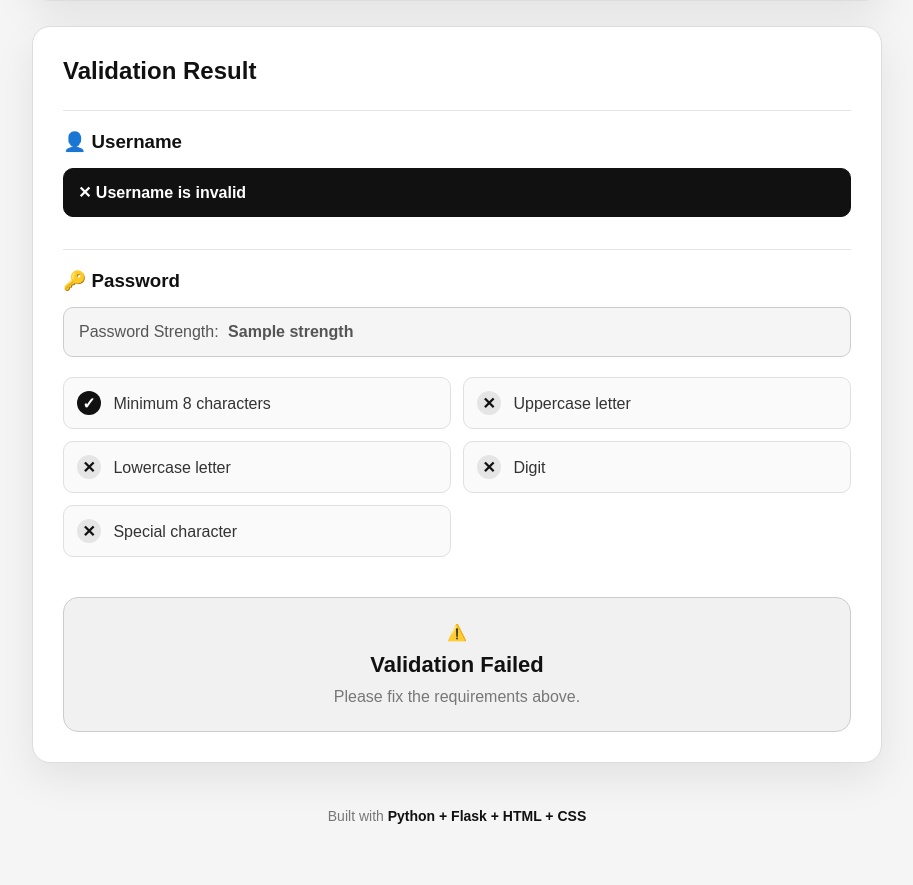
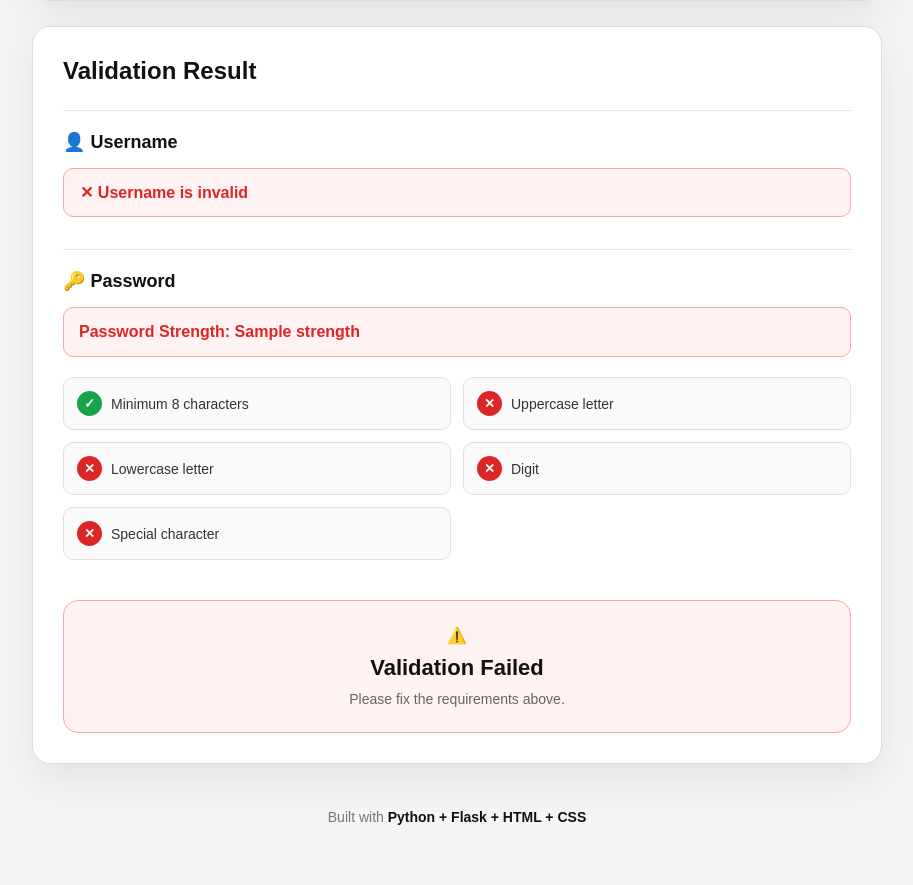
Before and after one commit to kartikbarade/Username-Password-Validator, a Flask app: template templates/index.html in a window 1280 px wide. Shown: the part 600-1485 px from the top of the page, without its empty margins (183-1096 px from the left). Before the commit the page ends 1424 px from the top, so only its background shows below. Run offline with Flask 3, Linux system fonts and the light colour scheme; the template is opened without the code that fills it: most values are stand-ins (such as "Sample title", 1, 10 or a date in 2020).

Commit message:
change the project theme

```diff
--- a/static/style.css
+++ b/static/style.css
@@ -250,43 +301,45 @@ button:hover {
 .result-section h3 {
     margin-bottom: 15px;
 
+    font-size: 18px;
+
     color: #111111;
 }
 
 
 /* ==========================================
-   SUCCESS
+   SUCCESS ALERT - GREEN
 ========================================== */
 
 .success {
-    padding: 14px;
+    padding: 14px 16px;
 
     border-radius: 10px;
 
-    background: #f0f0f0;
+    background: #ecfdf3;
 
-    color: #111111;
+    color: #15803d;
 
-    border: 1px solid #cccccc;
+    border: 1px solid #86efac;
 
     font-weight: 600;
 }
 
 
 /* ==========================================
-   ERROR
+   ERROR ALERT - RED
 ========================================== */
 
 .error {
-    padding: 14px;
+    padding: 14px 16px;
 
     border-radius: 10px;
 
-    background: #111111;
+    background: #fef2f2;
 
-    color: #ffffff;
+    color: #dc2626;
 
-    border: 1px solid #111111;
+    border: 1px solid #fca5a5;
 
     font-weight: 600;
 }
@@ -299,14 +352,16 @@ button:hover {
 .error-list {
     margin-top: 12px;
 
-    padding-left: 20px;
+    padding-left: 22px;
 
-    color: #555555;
+    color: #dc2626;
+
+    font-size: 14px;
 }
 
 
 .error-list li {
-    margin-bottom: 6px;
+    margin-bottom: 7px;
 }
 
 
@@ -315,56 +370,52 @@ button:hover {
 ========================================== */
 
 .strength {
-
     padding: 15px;
 
     border-radius: 10px;
 
     margin-bottom: 20px;
 
-    background: #f5f5f5;
-
-    color: #111111;
-
-    border: 1px solid #dddddd;
+    font-weight: 600;
 }
 
 
-.strength strong {
-    margin-left: 5px;
+/* ==========================================
+   STRONG PASSWORD
+========================================== */
+
+.strength.strong {
+    background: #ecfdf3;
+
+    color: #15803d;
+
+    border: 1px solid #86efac;
 }
 
 
-/* Strong */
+/* ==========================================
+   MEDIUM PASSWORD
+========================================== */
 
-.strength.strong {
-    background: #111111;
+.strength.medium {
+    background: #fffbeb;
 
-    color: #ffffff;
+    color: #b45309;
 
-    border-color: #111111;
+    border: 1px solid #fcd34d;
 }
 
 
-/* Medium */
-
-.strength.medium {
-    background: #e8e8e8;
-
-    color: #111111;
-
-    border-color: #bbbbbb;
-}
-
-
-/* Weak */
+/* ==========================================
+   WEAK PASSWORD
+========================================== */
 
 .strength.weak {
-    background: #f5f5f5;
+    background: #fef2f2;
 
-    color: #555555;
+    color: #dc2626;
 
-    border-color: #cccccc;
+    border: 1px solid #fca5a5;
 }
 
 
@@ -381,7 +432,14 @@ button:hover {
 }
 
 
+/* ==========================================
+   CHECK ITEM
+========================================== */
+
 .check-item {
+    display: flex;
+
+    align-items: center;
 
     padding: 13px;
 
@@ -392,43 +450,57 @@ button:hover {
     border: 1px solid #e0e0e0;
 
     color: #333333;
+
+    font-size: 14px;
 }
 
 
-/* Check Circle */
+/* ==========================================
+   CHECK CIRCLE
+========================================== */
 
 .check {
     display: inline-flex;
 
-    width: 24px;
-    height: 24px;
+    flex-shrink: 0;
+
+    width: 25px;
+
+    height: 25px;
 
     align-items: center;
+
     justify-content: center;
 
     border-radius: 50%;
 
-    margin-right: 8px;
+    margin-right: 9px;
+
+    font-size: 13px;
 
     font-weight: bold;
 }
 
 
-/* Valid */
+/* ==========================================
+   VALID CHECK - GREEN
+========================================== */
 
 .check.valid {
-    background: #111111;
+    background: #16a34a;
 
     color: #ffffff;
 }
 
 
-/* Invalid */
+/* ==========================================
+   INVALID CHECK - RED
+========================================== */
 
 .check.invalid {
-    background: #e5e5e5;
+    background: #dc2626;
 
-    color: #111111;
+    color: #ffffff;
 }
 
 
@@ -474,45 +557,49 @@ button:hover {
 ========================================== */
 
 .final-result {
-
     margin-top: 20px;
 
     text-align: center;
 }
 
 
-.final-success,
-.final-error {
+/* ==========================================
+   FINAL SUCCESS
+========================================== */
 
+.final-success {
     padding: 25px;
 
     border-radius: 15px;
+
+    background: #ecfdf3;
+
+    border: 1px solid #86efac;
+
+    color: #15803d;
 }
 
 
-/* Success */
+/* ==========================================
+   FINAL ERROR
+========================================== */
 
-.final-success {
+.final-error {
+    padding: 25px;
 
-    background: #111111;
+    border-radius: 15px;
 
-    border: 1px solid #111111;
+    background: #fef2f2;
 
-    color: #ffffff;
+    border: 1px solid #fca5a5;
+
+    color: #dc2626;
 }
 
 
-/* Error */
-
-.final-error {
-
-    background: #f1f1f1;
-
-    border: 1px solid #cccccc;
-
-    color: #111111;
-}
-
+/* ==========================================
+   FINAL RESULT HEADING
+========================================== */
 
 .final-result h2 {
     margin: 10px 0;
@@ -521,13 +608,24 @@ button:hover {
 }
 
 
+/* ==========================================
+   FINAL RESULT TEXT
+========================================== */
+
 .final-result p {
-    color: #777777;
+    color: #666666;
+
+    font-size: 14px;
 }
 
 
 .final-success p {
-    color: #dddddd;
+    color: #4b5563;
+}
+
+
+.final-error p {
+    color: #666666;
 }
 
 
```
Also changed, not shown: other parts of static/style.css (+152 -28 lines).
